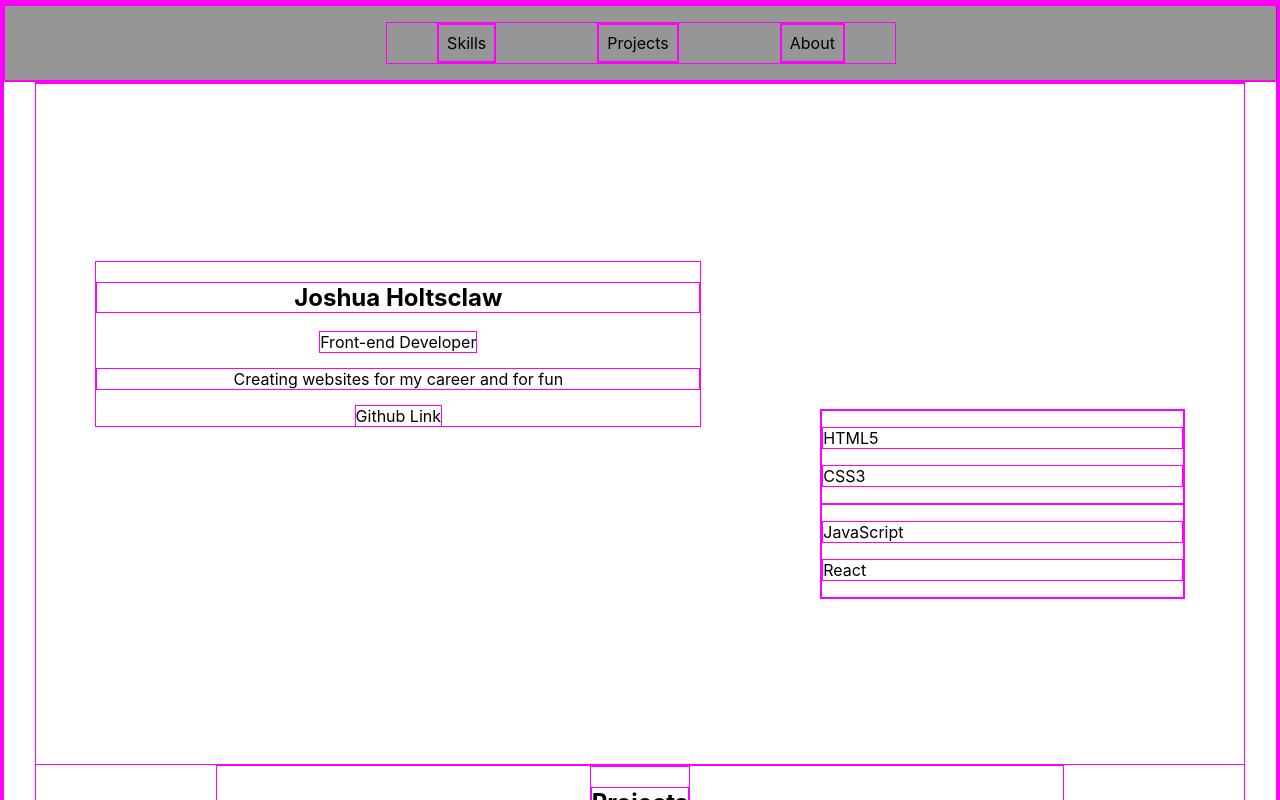
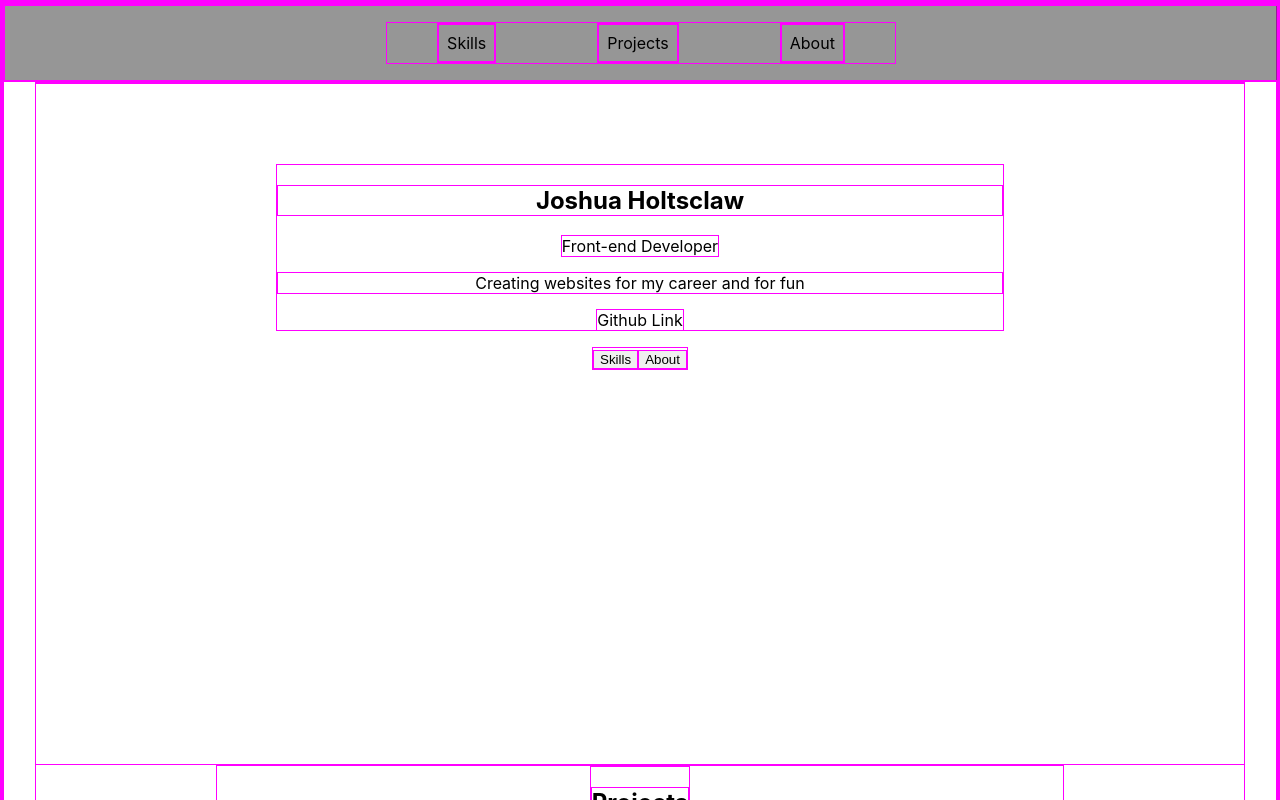
Before and after one commit to Marshnme/JoshuaHoltsclaw-Portfolio, a React (Create React App) app: page / in a window 1280 px wide. Shown: the top 800 px of the page. Built offline with nearby package versions, Linux system fonts and the light colour scheme.

Commit message:
Had new idea for page. Recoded the layout

```diff
--- a/src/MainContent/SCSS/Skills.scss
+++ b/src/MainContent/SCSS/Skills.scss
@@ -1,6 +1,7 @@
 .Skills-container {
   display: flex;
-  justify-content: space-around;
+  flex-flow: column nowrap;
+  justify-content: flex-start;
   align-items: center;
   height: 85vh;
   width: 100%;
@@ -8,12 +9,15 @@
 
 .Basic-intro {
   text-align: center;
-  min-width: 50%;
-  margin-bottom: 10em;
+  min-width: 60%;
+  margin-top: 5em;
+}
+
+.Skills-swapper {
+  margin-top: 1em;
 }
 
 .Skills-list {
-  margin-top: 10em;
   display: flex;
   justify-content: space-between;
   flex-flow: column nowrap;
--- a/src/MainContent/Skills.js
+++ b/src/MainContent/Skills.js
@@ -10,7 +10,11 @@ const Skills = () =>{
                 <span>Github Link</span>
 
             </div>
-            <div className="Skills-list">
+            <div className="Skills-swapper">
+                <button> Skills   </button>
+                <button>About</button>
+            </div>
+            {/* <div className="Skills-list">
                 <div>
                     <p>HTML5</p>
                     <p>CSS3</p>
@@ -20,7 +24,7 @@ const Skills = () =>{
                     <p>React</p>
                 </div>
 
-            </div>
+            </div> */}
         </section>
     )
 }
```
